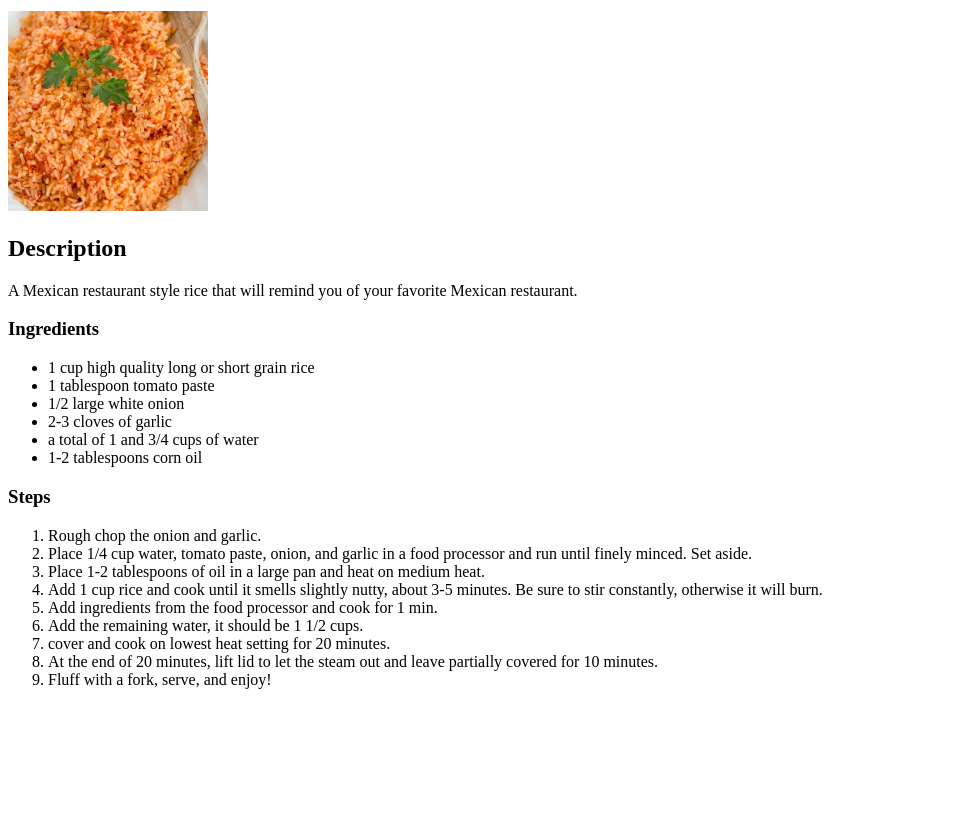
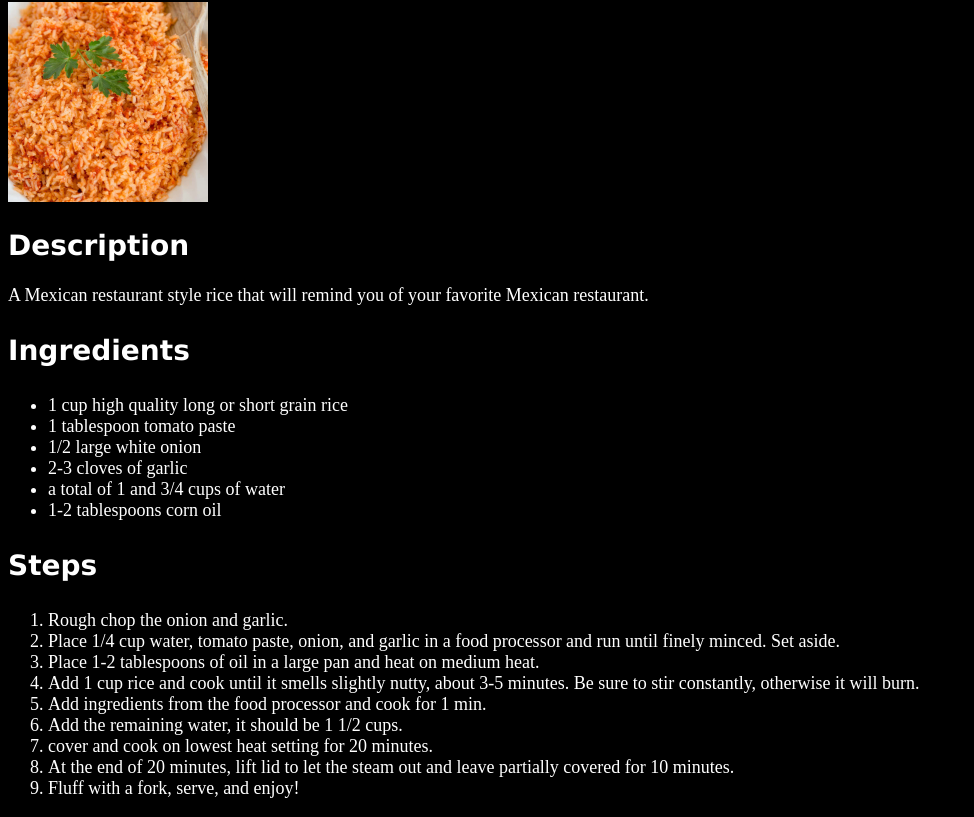
Before and after one commit to jwhnis/odin-recipes, a plain HTML site: page recipes/rice.html in a window 1280 px wide. Shown: the part 69-886 px from the top of the page, without its empty margins (0-974 px from the left). Before the commit the page ends 800 px from the top, so only its background shows below. Drawn offline with Linux system fonts and the light colour scheme.

Commit message:
Utilized various class selectors to style this page.

```diff
--- a/recipes/rice.html
+++ b/recipes/rice.html
@@ -5,16 +5,16 @@
         <title>
             Restaurant Style Mexican Rice
         </title>
-        <link rel="stylesheet" href="../style.css">
+        <link rel="stylesheet" href="./stylerice.css">
     </head>
     <body>
-        <h1>Restaurant Style Mexican Rice</h1>
+        <h1 class="heading one">Restaurant Style Mexican Rice</h1>
         <img src="../images/mexican-rice.jpg" alt="image of yummy mexican rice" height="200" width="auto">
-        <h2>Description</h2>
-        <p>A Mexican restaurant style rice that will remind you of your favorite Mexican restaurant.</p>
-        <h3>Ingredients</h3>
+        <h2 class="heading two">Description</h2>
+        <p class="p">A Mexican restaurant style rice that will remind you of your favorite Mexican restaurant.</p>
+        <h3 class="heading three">Ingredients</h3>
 
-            <ul>
+            <ul class="ul">
                  <li>1 cup high quality long or short grain rice</li>
                  <li>1 tablespoon tomato paste</li>
                  <li>1/2 large white onion</li>
@@ -22,8 +22,8 @@
                  <li>a total of 1 and 3/4 cups of water</li>
                  <li>1-2 tablespoons corn oil</li>
             </ul>
-        <h3>Steps</h3>
-        <ol>
+        <h3 class="heading three">Steps</h3>
+        <ol class="ol">
             <li>Rough chop the onion and garlic.</li>
             <li>Place 1/4 cup water, tomato paste, onion, and garlic in a food processor and run until finely minced. Set aside.</li>
             <li>Place 1-2 tablespoons of oil in a large pan and heat on medium heat.</li>
--- a/recipes/stylerice.css
+++ b/recipes/stylerice.css
@@ -0,0 +1,17 @@
+* {
+    background: black;
+}
+
+.heading {
+    color: white;
+    font-family:Verdana, Geneva, Tahoma, sans-serif;
+    font-size: 28px;
+
+}
+.p,
+.ul,
+.ol {
+    color: white;
+    font-family: 'Times New Roman', Times, serif;
+    font-size: 18px;
+}
```
